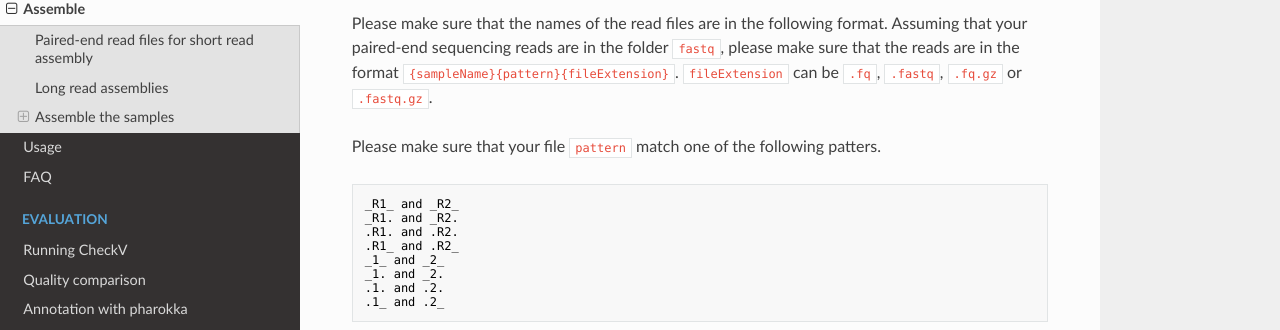
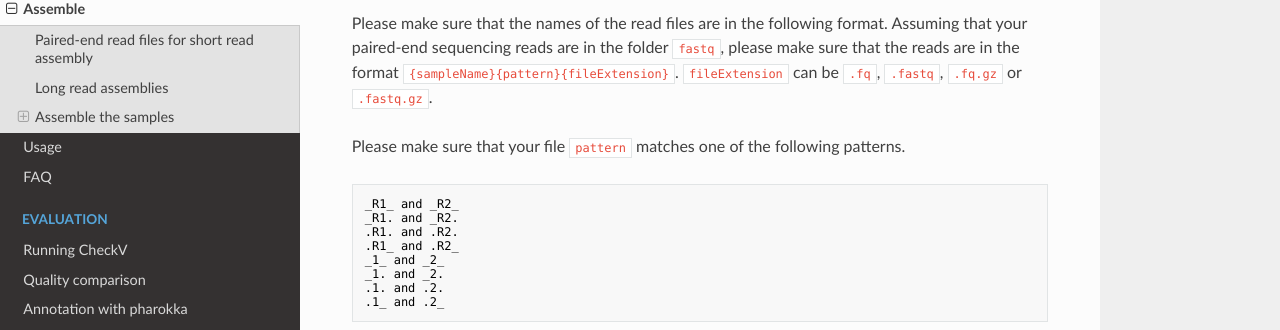
Before and after one commit to Vini2/phables, an MkDocs documentation site: the page built from docs/assemble.md, in a window 1280 px wide and 900 px high. Shown: the part 276-606 px from the top of the window. Built offline with MkDocs 1.6.1, drawn with Linux system fonts in a browser that asks for light colours; nearby versions of some CDN libraries; a script that is not in the unit is left out.

Commit message:
DOC: Update docs

````diff
--- a/docs/assemble.md
+++ b/docs/assemble.md
@@ -7,7 +7,7 @@ Phables requires paired-end sequencing reads from viral metagenomic samples to b
 
 Please make sure that the names of the read files are in the following format. Assuming that your paired-end sequencing reads are in the folder `fastq`, please make sure that the reads are in the format `{sampleName}{pattern}{fileExtension}`. `fileExtension` can be `.fq`, `.fastq`, `.fq.gz` or `.fastq.gz`.
 
-Please make sure that your file `pattern` match one of the following patters.
+Please make sure that your file `pattern` matches one of the following patterns.
 
 ```
 _R1_ and _R2_
````
